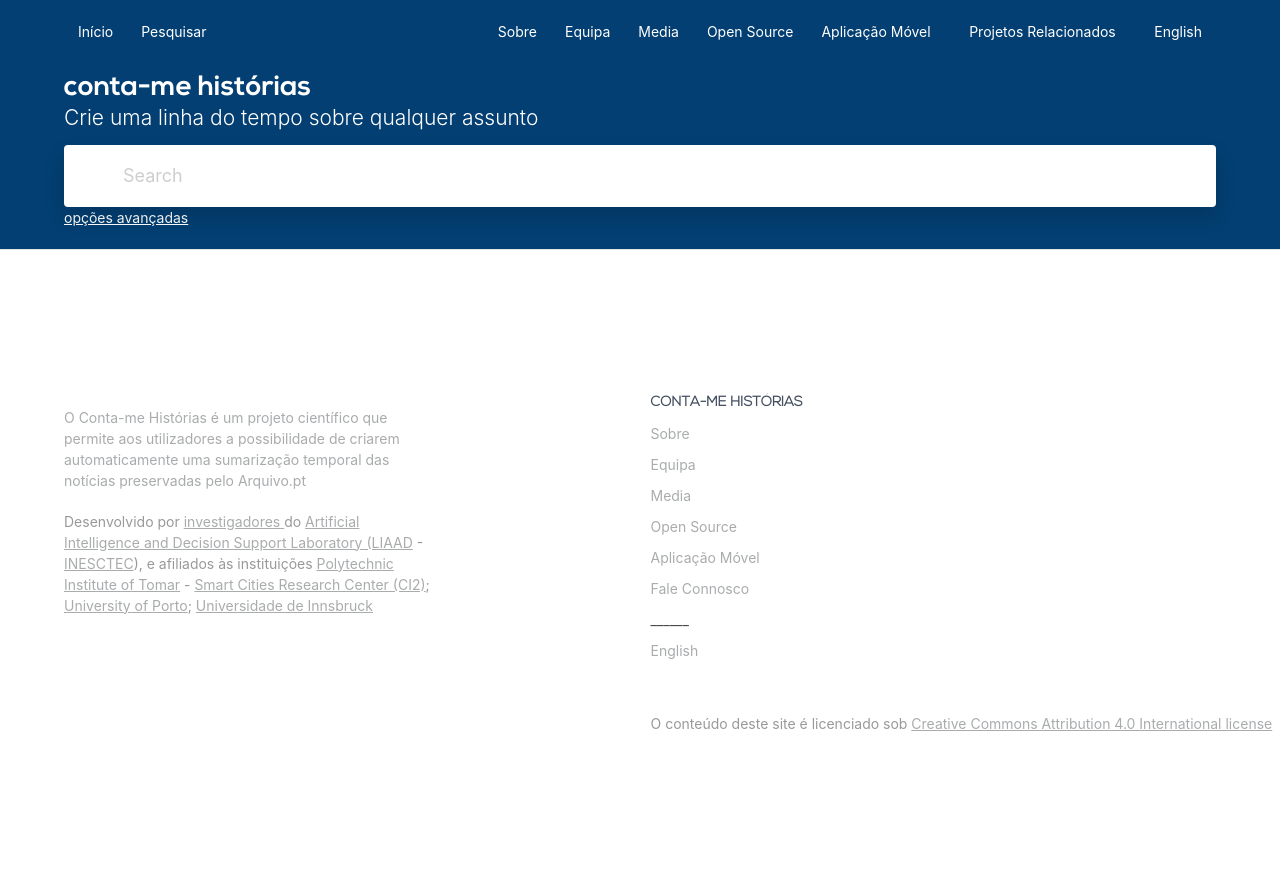
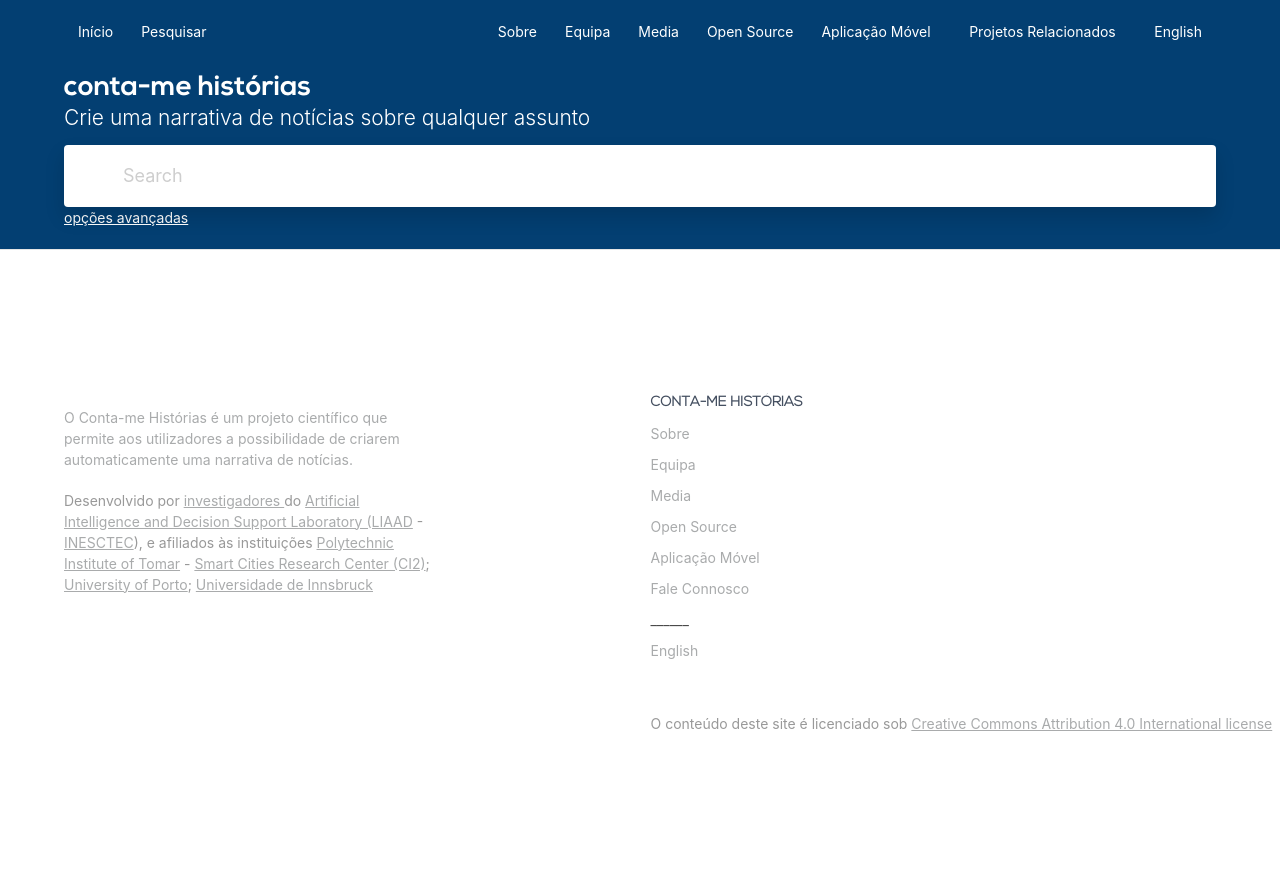
Before and after one commit to LIAAD/contamehistorias-ui, a Flask app: page /tls-covid19/search in a window 1280 px wide. Run offline with Flask 2, Linux system fonts and the light colour scheme; parts of the project's set-up code (start-up, migrations or seed data) failed here and were passed over; some libraries are stand-ins or nearby versions.

Commit message:
improve language

```diff
--- a/main/templates/layouts/arquivopt/main.html
+++ b/main/templates/layouts/arquivopt/main.html
@@ -301,7 +301,7 @@
                 <img class="small-footer-logo" src="" alt="">
                 <div class="footer-description pt-10 pb-10">
                   {{ _('O Conta-me Histórias é um projeto científico que permite aos utilizadores a possibilidade de
-                  criarem automaticamente uma sumarização temporal das notícias preservadas pelo Arquivo.pt ') }}
+                  criarem automaticamente uma narrativa de notícias preservadas pelo Arquivo.pt.') }}
                 </div>
               </div>
               <div>
--- a/main/templates/layouts/tlscovid/main.html
+++ b/main/templates/layouts/tlscovid/main.html
@@ -301,7 +301,7 @@
                 <img class="small-footer-logo" src="" alt="">
                 <div class="footer-description pt-10 pb-10">
                   {{ _('O Conta-me Histórias é um projeto científico que permite aos utilizadores a possibilidade de
-                  criarem automaticamente uma sumarização temporal das notícias preservadas pelo Arquivo.pt ') }}
+                  criarem automaticamente uma narrativa de notícias.') }}
                 </div>
               </div>
               <div>
--- a/main/templates/pages/arquivopt/home.html
+++ b/main/templates/pages/arquivopt/home.html
@@ -12,7 +12,7 @@
                 </h1>
 
                 <h1 class="subtitle is-4 light-text">
-                    {{ _('Crie uma linha do tempo sobre qualquer assunto') }}
+                    {{ _('Crie uma narrativa de notícias sobre qualquer assunto') }}
                 </h1>
 
                 <br>
--- a/main/templates/pages/common/about.html
+++ b/main/templates/pages/common/about.html
@@ -26,7 +26,7 @@
               <br/>
 
               {{ _('O Conta-me Histórias é um projeto científico, criado no âmbito dos Prémios Arquivo.pt 2018, que
-              permite aos utilizadores a possibilidade de criarem automaticamente uma sumarização temporal das notícias
+              permite aos utilizadores a possibilidade de criarem automaticamente uma narrativa de notícias
               preservadas pelo') }}
               {% if session.get('lang_code') == "pt" %}
                 <a style="display: inline" target="_blank" href="https://arquivo.pt/">Arquivo.pt</a>.
--- a/main/templates/pages/tlscovid/home.html
+++ b/main/templates/pages/tlscovid/home.html
@@ -12,7 +12,7 @@
                 </h1>
 
                 <h1 class="subtitle is-4 light-text">
-                    {{ _('Crie uma linha do tempo sobre qualquer assunto') }}
+                    {{ _('Crie uma narrativa de notícias sobre qualquer assunto') }}
                 </h1>
 
                 <br>
--- a/main/templates/pages/tlscovid/search.html
+++ b/main/templates/pages/tlscovid/search.html
@@ -21,7 +21,7 @@
                     <span class="" data-toggle="popover" data-placement="bottom" data-trigger="hover"
                         data-content="A pesquisa é realizada no dataset TLS-Covid19, no ano de 2019"
                         data-original-title="">
-                        {{ _('Crie uma linha do tempo sobre qualquer assunto') }}
+                        {{ _('Crie uma narrativa de notícias sobre qualquer assunto') }}
                     </span>
                 </h1>
             </div>
@@ -118,7 +118,7 @@
                                 style="padding: 20px 20px 20px 20px; margin-top: 0px;">
 
                                 <h3 class="title is-4 dark-text">
-                                    <strong> {{ _('Termos relacionados') }} </strong> {{ _('sobre') }} <strong> {{result_header["query"].title()}} </strong>
+                                    {{ _('Termos relacionados com') }} <strong> {{result_header["query"].title()}} </strong>
                                 </h3>
 
                                 <div class="navigation-tabs simple-tabs">
@@ -162,7 +162,7 @@
                                 style="padding: 25px;margin-top: 0;">
 
                                 <h3 class="title is-4 dark-text">
-                                    <strong> {{ _('Narrativa')}} </strong> {{ _('sobre')}} <strong> {{result_header["query"].title()}} </strong>
+                                    {{ _('Narrativa sobre')}} <strong> {{result_header["query"].title()}} </strong>
                                     {% if is_topic %}
                                         {{ _('com') }}
                                         <span style="color:green;">{{ _('momentos chave') }}</span>
@@ -398,9 +398,7 @@
         </div>
 
         <h3 class="subtitle is-3 dark-text">
-            {{ _('A sua consulta não retornou resultados suficientes para construir uma narrativa.') }}
-            <br/><br/>
-            {{ _('Experimente uma consulta menos específica.') }}
+            {{ _('Não foram identificadas notícias suficientes sobre') }} <b>{{ query }}</b> {{ _('que permitam construir uma narrativa.') }}
         </h3>
 
     </div>
--- a/main/templates/pages/tlscovid/searching.html
+++ b/main/templates/pages/tlscovid/searching.html
@@ -12,7 +12,7 @@
                 </h1>
 
                 <h1 class="subtitle is-4 light-text">
-                    {{ _('Crie uma linha do tempo sobre qualquer assunto') }}
+                    {{ _('Crie uma narrativa de notícias sobre qualquer assunto') }}
                 </h1>
 
             </div>
@@ -23,12 +23,12 @@
 <section class="section is-medium">
     <div class="container">
 
-        <h1 class="subtitle is-4 dark-text" style="text-align:center">{{ _('A analisar milhares de resultados sobre') }}
+        <h1 class="subtitle is-4 dark-text" style="text-align:center">{{ _('A pesquisar milhares de notícias sobre') }}
             <b>{{ query }}</b>
         </h1>
         <br>
         <h1 class="subtitle is-4 dark-text" style="text-align:center">
-            {{ _('Aguarde um momento, por favor') }}
+            {{ _('Pode demorar algum tempo...') }}
         </h1>
         <br>
         <div id="loading" style="text-align: center"><img src="{{ url_for('static', filename='img/loading.gif') }}" alt=""/></div>
```
Also changed, not shown: main/templates/pages/arquivopt/search.html (+4 -7 lines), main/templates/pages/arquivopt/searching.html (+4 -4 lines), main/translations/en/LC_MESSAGES/messages.po.
